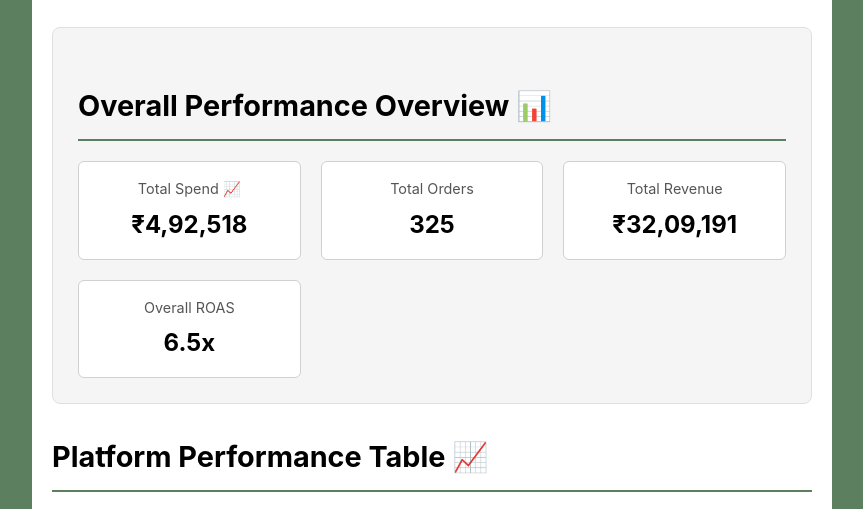
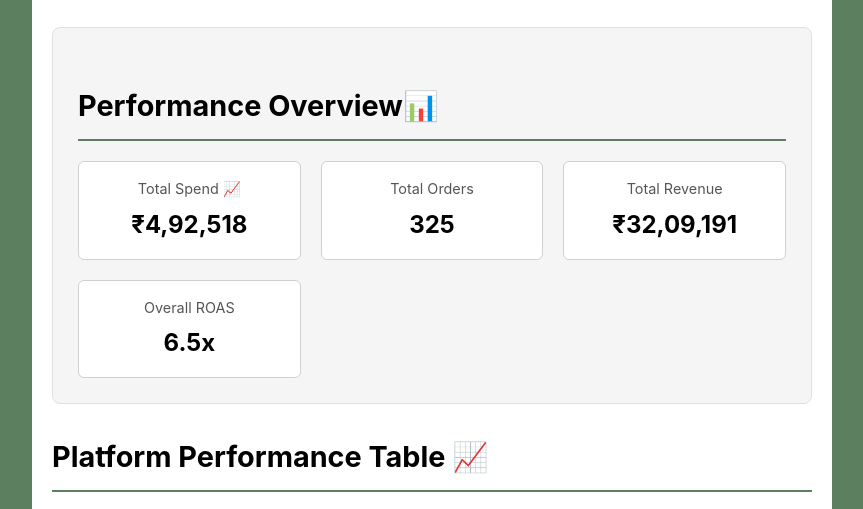
Before and after one commit to sumitpatel438/monthlyreport, a plain HTML site: page index.html in a window 1280 px wide. Shown: the part 215-724 px from the top of the page, without its empty margins (208-1071 px from the left). Drawn offline with Linux system fonts and the light colour scheme.

Commit message:
index.html

```diff
--- a/index.html
+++ b/index.html
@@ -59,7 +59,7 @@
     </div>
     <div class="content-wrapper">
       <section class="overview-section">
-        <h2>Overall Performance Overview 📊</h2>
+        <h2>Performance Overview📊</h2>
         <div class="overview-grid">
           <div class="metric-card">
             <div class="metric-label">Total Spend 📈</div>
```
